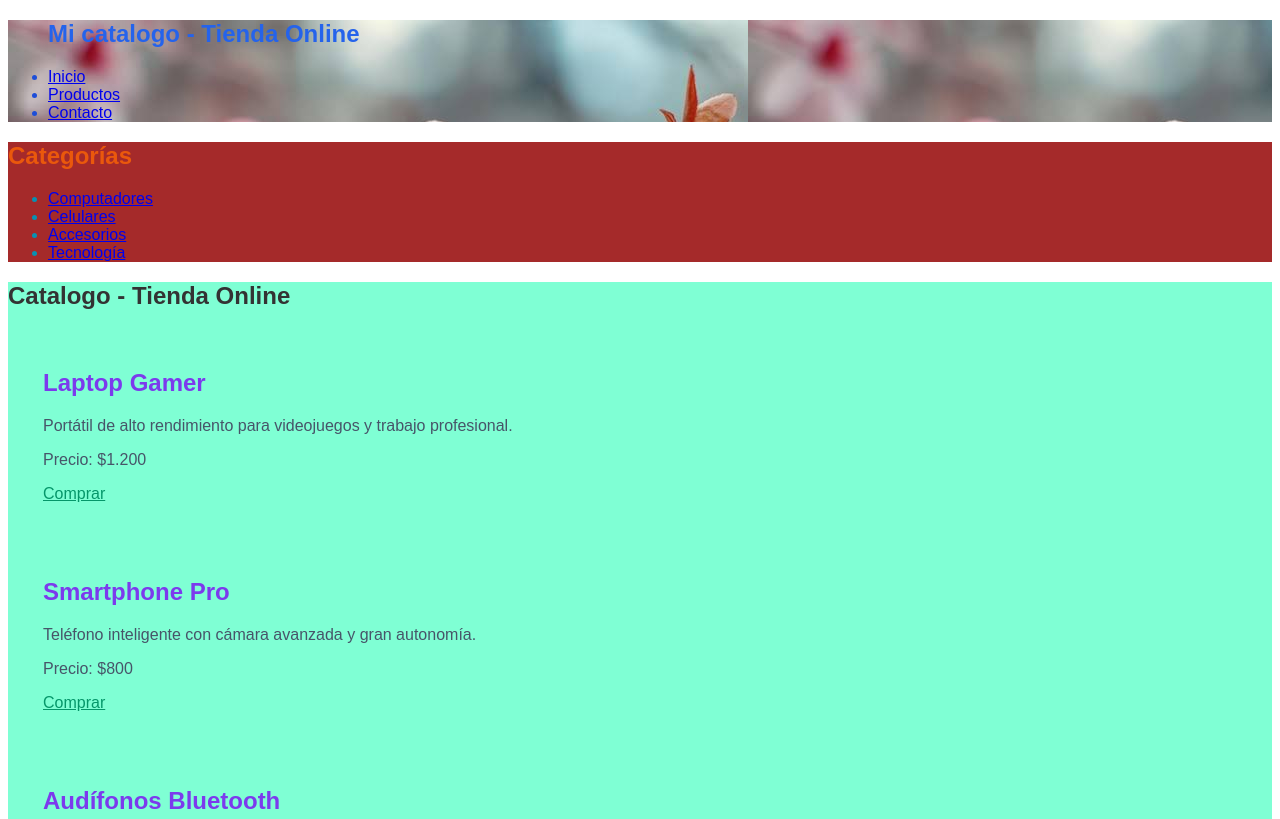
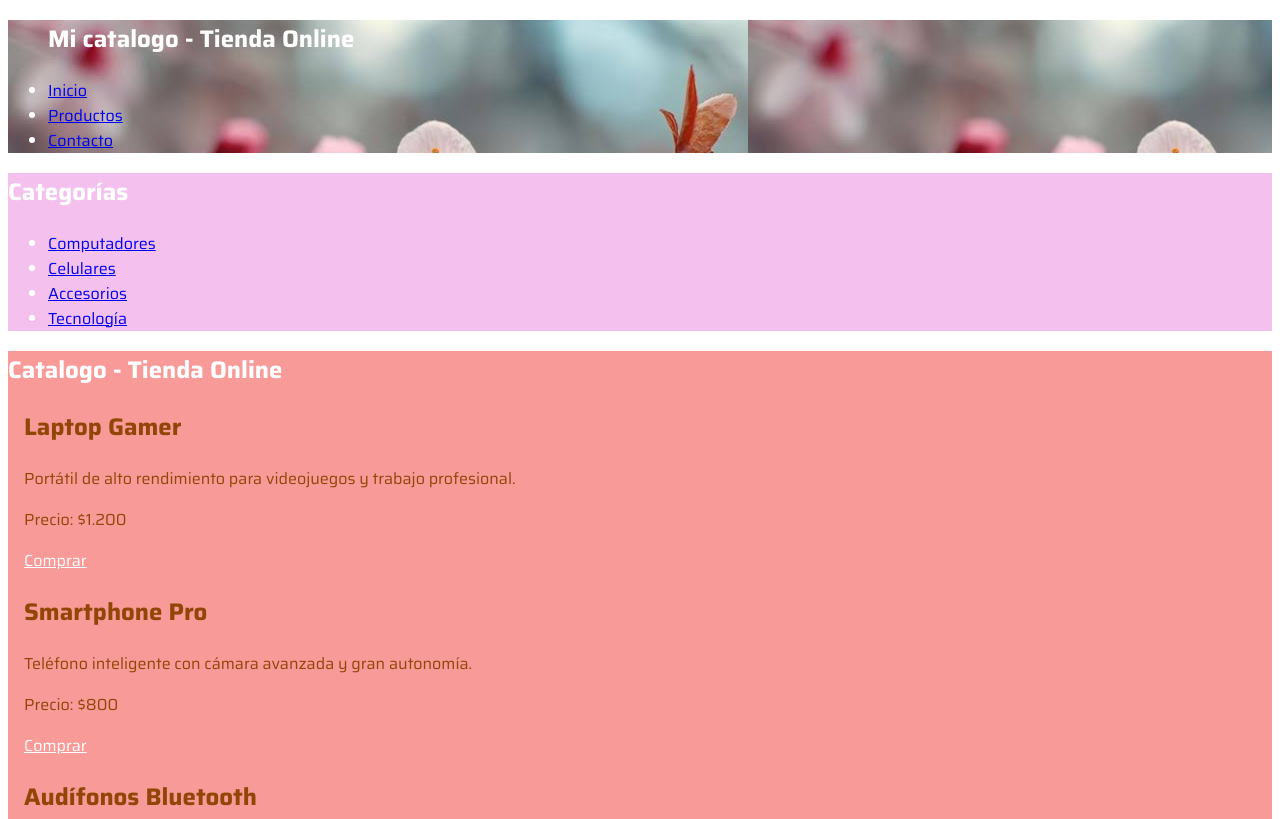
Before and after one commit to NatalyNavarro/CSS, a plain HTML site: page index.html in a window 1280 px wide. Shown: the top 819 px of the page. Drawn offline with Linux system fonts and the light colour scheme.

Commit message:
refactor(styles): estandarizar colores, tipografia y espaciados con custom properties

```diff
--- a/index.html
+++ b/index.html
@@ -4,7 +4,10 @@
     <meta charset="UTF-8" />
     <meta name="viewport" content="width=device-width, initial-scale=1.0" />
     <title>Tienda Online</title>
-    <link rel="stylesheet" href="style.css" />
+      <link rel="preconnect" href="https://fonts.googleapis.com">
+      <link rel="preconnect" href="https://fonts.gstatic.com" crossorigin>
+      <link href="https://fonts.googleapis.com/css2?family=Saira:ital,wght@0,100..900;1,100..900&display=swap" rel="stylesheet">
+      <link rel="stylesheet" href="style.css" />
   </head>
   <body>
     <header>
--- a/style.css
+++ b/style.css
@@ -1,49 +1,58 @@
+:root {
+  --color-primario: #f4c1ef;
+  --color-secundario: #914506;
+  --color-fondo: #f89a97;
+  --color-texto: #ffffff;
+
+  --fuente-principal: "Saira", sans-serif;
+
+  --espaciado-pequeño: 8px;
+  --espaciado-medio: 16px;
+  --espaciado-grande: 24;
+
+}
 * {box-sizing:border-box;
 }
 body {
-  font-family: sans-serif;
-  color: #333333;
+  font-family: "Saira", sans-serif;
+  font-optical-sizing: auto;
+  font-weight: <weight>;
+  font-style: normal;
+  font-variation-settings:
+    "wdth" 100;
+  font-family: var(--fuente-principal);
+  color: var(--color-texto);
 }
 main {
-  background-color:aquamarine;
+  background-color: var(--color-fondo);
 }
-/* Título principal */
-header h1 {
-  color: #2563eb;
+
+header {
+  color: var(--color-texto);
+  background-color: var(--color-fondo);
+  background-image: url("recursos/img.jpg");
+
 }
-/* Menú principal */
-header {
-  color: #1d4ed8;
-  background-color:#f20e0e;
-  background-image: url("recursos/img.jpg");
+
+article {
+  color: var(--color-secundario);
+  padding: var(--espaciado-grande);
+  margin: var(--espaciado-medio);
 }
-/* Títulos de productos */
-article h2 {
-  color: #7c3aed;
+
+.btn-comprar {
+  color: var(--color-texto);
 }
-/* Descripciones y precios */
-article {
-  color: #475569;
-  padding: 20px 20px 20px 20px;
-  margin: 15px 15px 15px 15px;
-}
-/* Enlaces de compra */
-.btn-comprar {
-  color: #059669;
-}
-/* Menú lateral */
+
 aside h2 {
-  color: #ea580c;
+  color: var(--color-texto);
 }
 aside {
-  color: #0891b2;
-  background-color:brown;
+  color: var(--color-texto);
+  background-color: var(--color-primario);
 }
-/* Pie de página */
+
 footer {
-  color: #64748b;
-  background-color:burlywood;
+  color: var(--color-texto);
+  background-color: var(--color-fondo);
 }
-footer ul li a {
-  color: #dc2626;
-}
```
Also changed, not shown: 1 other file.
